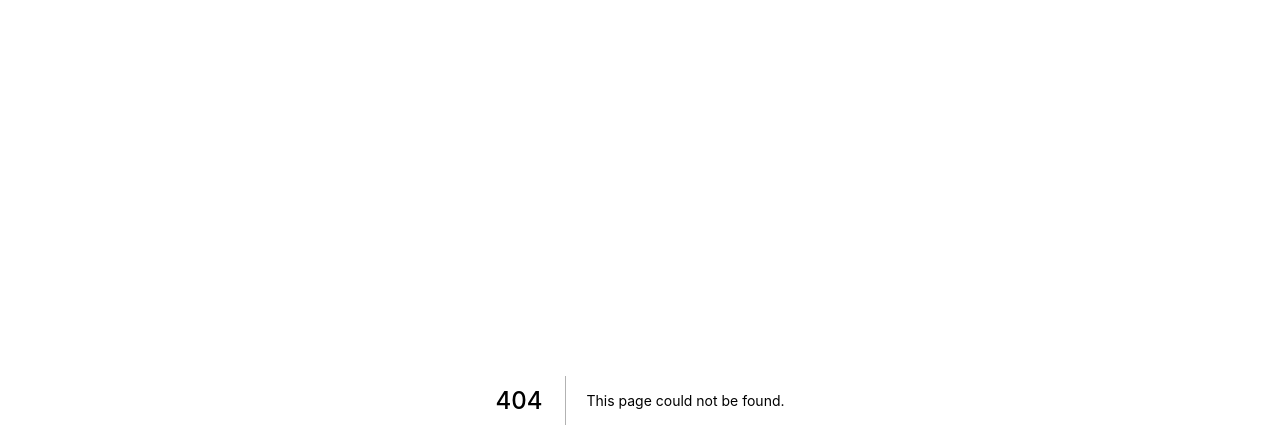
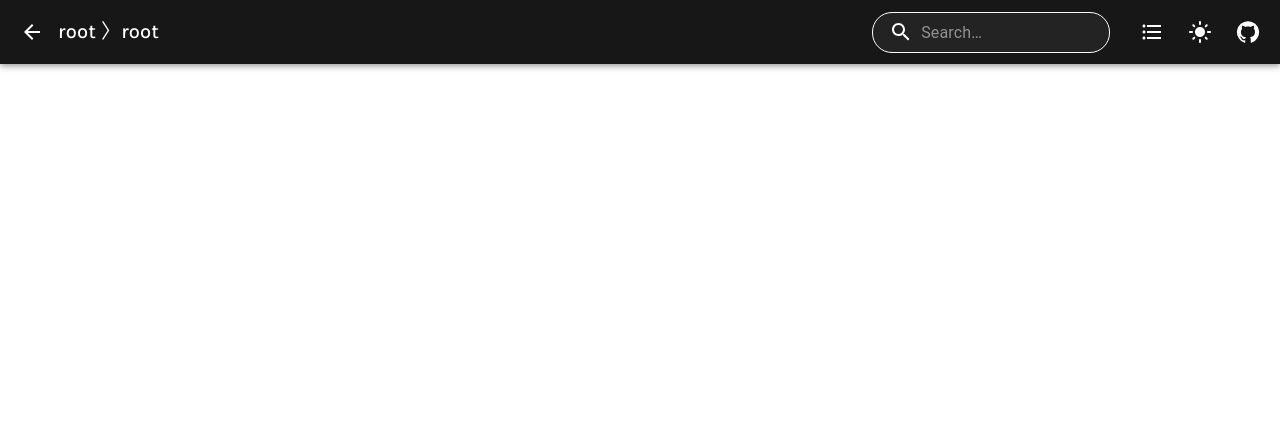
Before and after one commit to naveensaigit/advanced_bundle_analyzer_ui, a Next.js app: page /root in a window 1280 px wide. Before the commit this address had no page. Shown: the top 448 px of the page. Built offline with nearby package versions, Linux system fonts and the light colour scheme.

Commit message:
updated header design

```diff
--- /dev/null
+++ b/pages/[...params].tsx
@@ -0,0 +1,29 @@
+import type { NextPage } from "next";
+import Header from "../src/components/Header/Header";
+import React from "react";
+import { useRouter } from "next/router";
+
+const page: NextPage = () => {
+  // eslint-disable-next-line react-hooks/rules-of-hooks
+  const router = useRouter();
+  const { params } = router.query;
+  const pathArray : (string | string[] | undefined) = {params}.params;
+//   console.log(pathArray);
+  let path = 'root';
+
+  if(pathArray !== undefined  &&  typeof pathArray !== 'string'){
+    pathArray.forEach(element => {
+        path += '/' + element.toString();
+    });
+  }
+
+
+  return (
+    <>
+      <Header path={path}/>
+      {/* <h1>ok : {params}</h1> */}
+    </>
+  );
+};
+
+export default page;
--- a/pages/index.tsx
+++ b/pages/index.tsx
@@ -3,7 +3,7 @@ import Header from '../src/components/Header/Header'
 
 const Home: NextPage = () => {
   return (
-    <Header />
+    <Header path='root'/>
   )
 }
 
--- a/src/components/Header/Header.tsx
+++ b/src/components/Header/Header.tsx
@@ -66,7 +66,11 @@ const StyledInputBase = styled(InputBase)(({ theme }) => ({
   },
 }));
 
-export default function PrimarySearchAppBar() {
+type props = {
+  path : string
+};
+
+export default function PrimarySearchAppBar(props : props) {
   const [anchorEl, setAnchorEl] = React.useState<null | HTMLElement>(null);
   const [mobileMoreAnchorEl, setMobileMoreAnchorEl] =
     React.useState<null | HTMLElement>(null);
@@ -141,7 +145,7 @@ export default function PrimarySearchAppBar() {
               sx={{ flexGrow: 1 }}
               fontFamily="Karla"
             >
-              {getPath("root/src/components")}
+              {getPath(props.path)}
             </Typography>
             <Box sx={{ flexGrow: 1 }} />
             <Search sx={{ mr: 2, border:0.5, borderRadius:5 }}>
```
